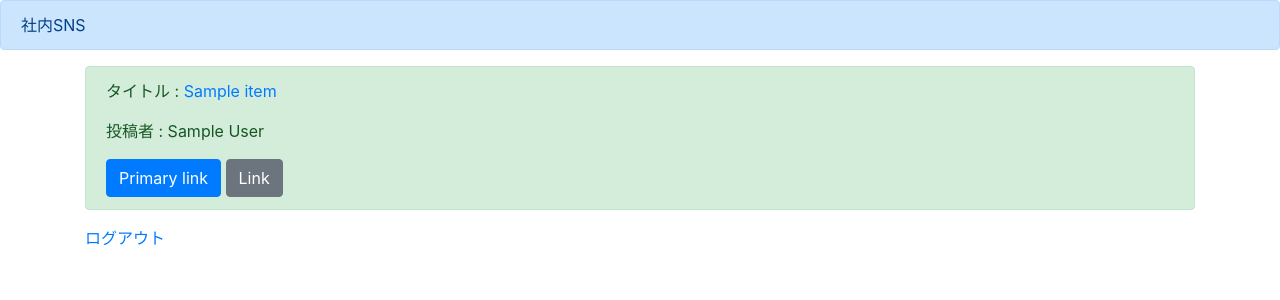
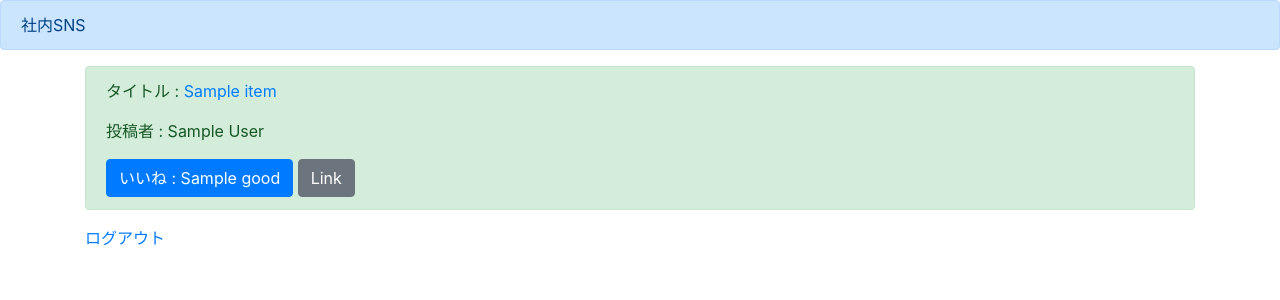
Before and after one commit to kgSuzuki1994/boardproject, a Django app: template templates/list.html in a window 1280 px wide. Shown: the top 300 px of the page. Run offline with Django 3.2, Linux system fonts and the light colour scheme; the template is opened without the code that fills it: most values are stand-ins (such as "Sample title", 1, 10 or a date in 2020); some libraries are stand-ins or nearby versions.

Commit message:
[add] いいね機能の実装

```diff
--- a/boardapp/urls.py
+++ b/boardapp/urls.py
@@ -1,5 +1,5 @@
 from django.urls import path
-from .views import signupfunc, loginfunc, listfunc, logoutfunc, detailfunc
+from .views import signupfunc, loginfunc, listfunc, logoutfunc, detailfunc, goodfunc
 
 urlpatterns = [
     path('signup/', signupfunc, name='signup'),
@@ -7,4 +7,5 @@ urlpatterns = [
     path('list/', listfunc, name='list'),
     path('logout/', logoutfunc, name='logout'),
     path('detail/<int:pk>', detailfunc, name='detail'),
+    path('good/<int:pk>', goodfunc, name='good'),
 ]
--- a/boardapp/views.py
+++ b/boardapp/views.py
@@ -43,3 +43,9 @@ def logoutfunc(request):
 def detailfunc(request, pk):
     object = BoardModel.objects.get(pk=pk)
     return render(request, 'detail.html', {'object': object})
+
+def goodfunc(request, pk):
+    post = BoardModel.objects.get(pk=pk)
+    post.good = post.good + 1
+    post.save()
+    return redirect('list')
--- a/templates/detail.html
+++ b/templates/detail.html
@@ -16,7 +16,7 @@
         <p>投稿者 : {{object.author}}</p>
         <p>内容 : {{object.content}}</p>
         <p><img src='{{object.images.url}}' width=300></p>
-        <a href="#" class="btn btn-primary" role="button" aria-pressed="true">いいねする</a>
+        <a href="{% url 'good' object.pk %}" class="btn btn-primary" role="button" aria-pressed="true">いいねする</a>
         <a href="#" class="btn btn-secondary" role="button" aria-pressed="true">既読にする</a>
     </div>
 </div>
--- a/templates/list.html
+++ b/templates/list.html
@@ -15,7 +15,7 @@
     <div class="alert alert-success" role="alert">
         <p>タイトル : <a href="{% url 'detail' item.pk %}">{{item.title}}</a></p>
         <p>投稿者 : {{item.author}}</p>
-        <a href="#" class="btn btn-primary" role="button" aria-pressed="true">Primary link</a>
+        <a href="#" class="btn btn-primary" role="button" aria-pressed="true">いいね : {{item.good}}</a>
         <a href="#" class="btn btn-secondary" role="button" aria-pressed="true">Link</a>
     </div>
     {% endfor %}
```
